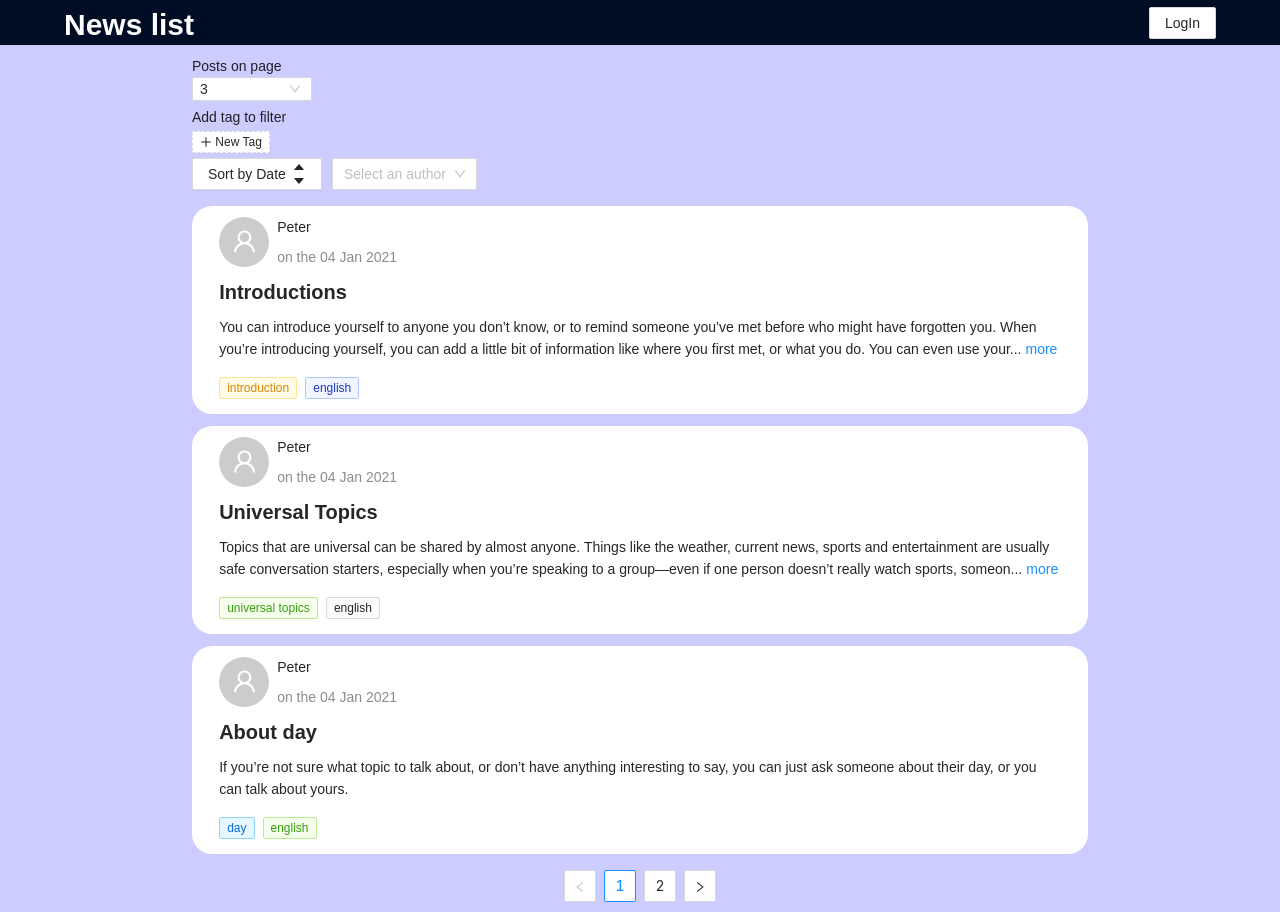
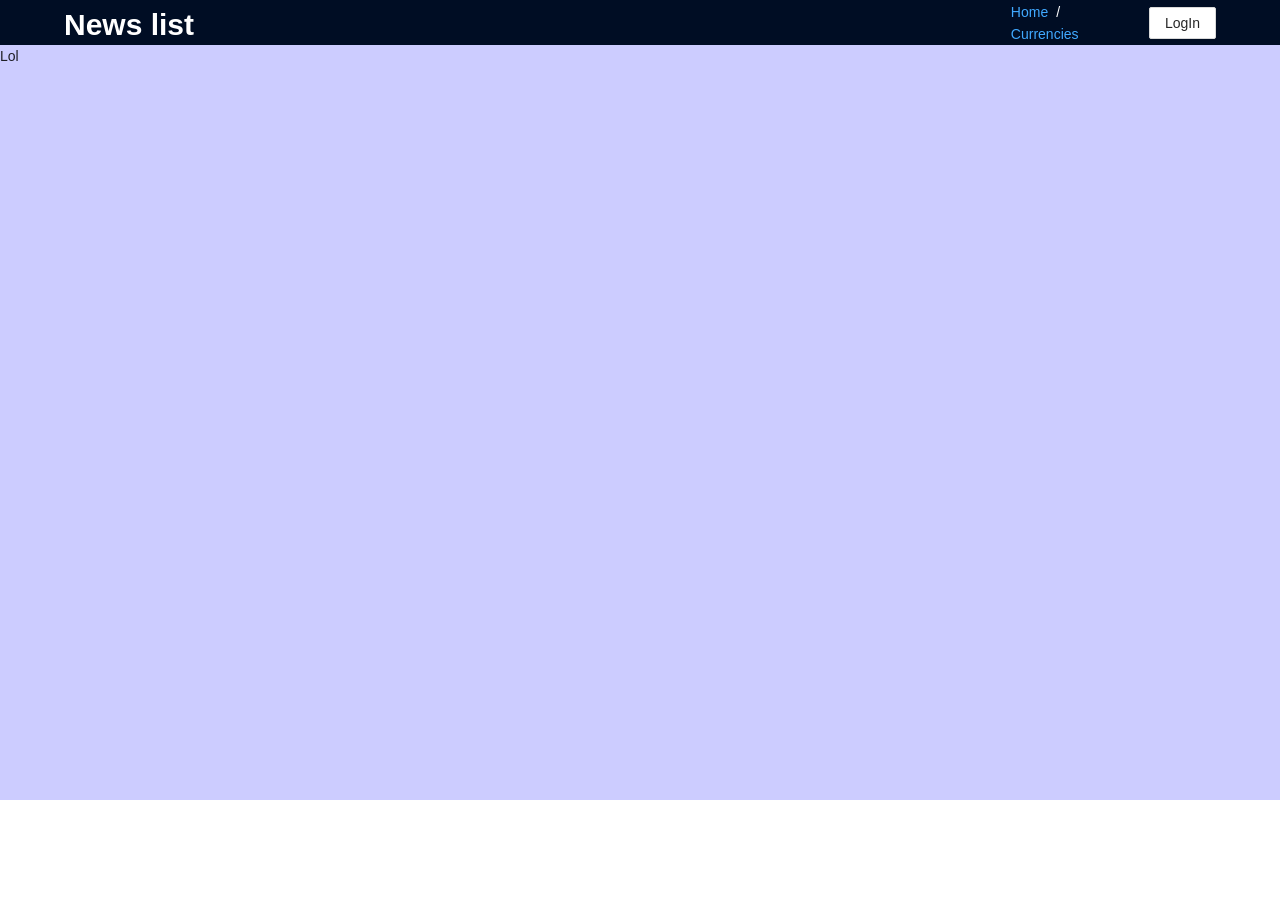
Before and after one commit to Shnyrkevich/News-List, a React (Create React App) app: page /currencies in a window 1280 px wide. After the commit the page ends 800 px from the top, so only its background shows below. Built offline with nearby package versions, Linux system fonts and the light colour scheme.

Commit message:
feat: router and currencies page

```diff
--- a/package.json
+++ b/package.json
@@ -6,10 +6,12 @@
   "main": "src/index.tsx",
   "dependencies": {
     "@types/react-redux": "^7.1.14",
+    "@types/react-router-dom": "^5.1.7",
     "antd": "4.9.4",
     "react": "17.0.0",
     "react-dom": "17.0.0",
     "react-redux": "7.2.2",
+    "react-router-dom": "^5.2.0",
     "react-scripts": "^4.0.1",
     "redux": "4.0.5"
   },
--- a/src/components/App/App.tsx
+++ b/src/components/App/App.tsx
@@ -1,26 +1,25 @@
-import React from 'react';
+import React, { useEffect } from 'react';
 import './styles.css';
 import 'antd/dist/antd.css';
 import { BackTop } from 'antd';
 import Header from '../Header/header';
-import PostsList from '../Posts/posts';
-import PostModal from '../Add-post-modal/Modal';
-import PostsPagination from '../Pagination/PostsPagination';
 import AuthorizationModal from '../AuthorizationModal/AuthorizationModal';
-import AppControls from '../App-contolls/AppControls';
 import EditUserModal from '../EditUserModal/EditUserModal';
+import CurrenciesPage from '../Currencies/CurrenciesPage';
+import { BrowserRouter, Route } from 'react-router-dom';
+import PostsPage from '../Posts/PostsPage';
 
 export default function App() {
   return (
+    <BrowserRouter>
       <div className='App'>
         <Header />
-      <AppControls />
-      <PostsList />
-      <PostModal />
+        <Route path='/' component={PostsPage} exact={true}/>
+        <Route path='/currencies' component={CurrenciesPage}/>
         <AuthorizationModal />
         <EditUserModal />
-      <PostsPagination />
         <BackTop />
       </div>
+    </BrowserRouter>
   );
 }
--- /dev/null
+++ b/src/components/Currencies/CurrenciesPage.tsx
@@ -0,0 +1,10 @@
+import React from 'react';
+
+export default function CurrenciesPage() {
+
+  return (
+    <div className='currencies-container'>
+      Lol
+    </div>
+  );
+}
--- a/src/components/Header/header.tsx
+++ b/src/components/Header/header.tsx
@@ -6,6 +6,7 @@ import { UserOutlined, EditOutlined, DeleteOutlined, ExportOutlined } from '@ant
 import { actionCreator } from '../../store/actions';
 import { IUser } from '../../store/reducers/userAuthorizationReducer';
 import { getAuthUser } from '../../store/selectors/user-selectors';
+import Navigation from '../Navigation/Navigation';
 
 export default function Header() {
   const authUser: IUser | null = useSelector(getAuthUser);
@@ -53,6 +54,7 @@ export default function Header() {
         <Typography.Title level={2} className='header-title'>
           News list
         </Typography.Title>
+        <Navigation />
         {
           authUser ?
           <Dropdown overlay={menu} trigger={['click']}>
--- /dev/null
+++ b/src/components/Navigation/Navigation.tsx
@@ -0,0 +1,24 @@
+import React, { useState } from 'react';
+import './navigation.css';
+import { Breadcrumb } from 'antd';
+import { NavLink } from 'react-router-dom';
+
+export default function Navigation() {
+  const [current, setCurrentPage] = useState<string>('home');
+
+  function handleClick(e: any): void {
+    console.log('click ', e);
+    setCurrentPage(e.key);
+  };
+
+  return (
+    <Breadcrumb className='navigation'>
+      <Breadcrumb.Item>
+        <NavLink to='/'>Home</NavLink>
+      </Breadcrumb.Item>
+      <Breadcrumb.Item>
+        <NavLink to='/currencies'>Currencies</NavLink>
+      </Breadcrumb.Item>
+    </Breadcrumb>
+  );
+}
--- /dev/null
+++ b/src/components/Navigation/navigation.css
@@ -0,0 +1,14 @@
+.navigation {
+  margin-right: 30px;
+}
+
+.ant-breadcrumb > span a,
+.ant-breadcrumb > span:last-child a,
+.ant-breadcrumb-separator {
+  color: white;
+}
+
+.ant-breadcrumb span a.active,
+.ant-breadcrumb span a:hover {
+  color: #40a9ff;
+}
--- /dev/null
+++ b/src/components/Posts/PostsPage.tsx
@@ -0,0 +1,17 @@
+import React from 'react';
+import PostModal from '../Add-post-modal/Modal';
+import AppControls from '../App-contolls/AppControls';
+import PostsPagination from '../Pagination/PostsPagination';
+import PostsList from './posts';
+
+
+export default function PostsPage() {
+  return (
+    <>
+      <AppControls />
+      <PostsList />
+      <PostModal />
+      <PostsPagination />
+    </>
+  );
+}
```
Also changed, not shown: 1 other file (tests, documents, lock files or other folders). Lines whose indentation alone changed are shown as unchanged.
